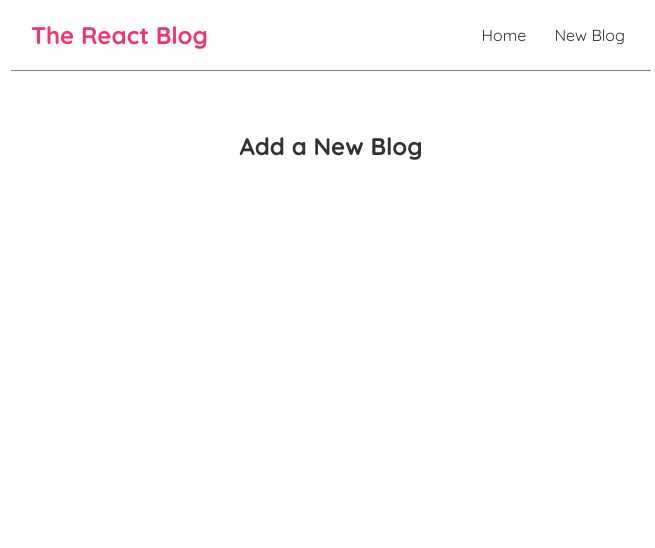
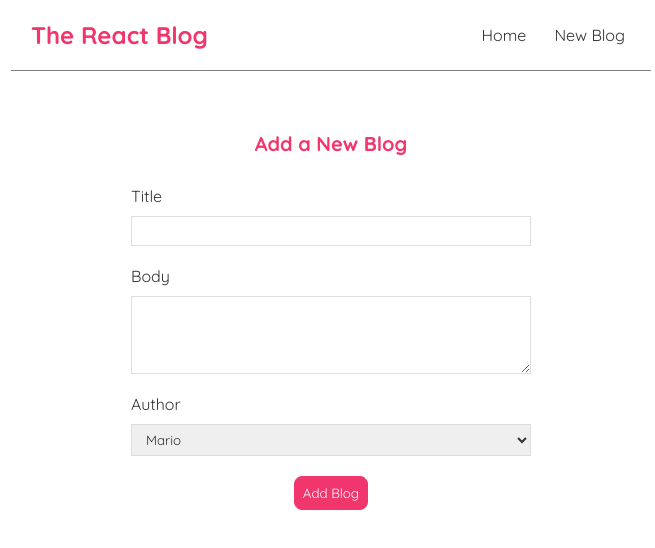
Before and after one commit to seanfriedman1994/react-blog, a React (Create React App) app: page /create in a window 1280 px wide. Shown: the top 548 px of the page, without its empty margins (309-964 px from the left). Built offline with nearby package versions, Linux system fonts and the light colour scheme.

Commit message:
blod details and create blog

```diff
--- a/data/db.json
+++ b/data/db.json
@@ -1,7 +1,34 @@
 {
   "blogs": [
-    {"title": "My new website", "body": "Lorem Ipsum", "author": "Mario", "id": 1},
-    {"title": "Welcome Party", "body": "Lorem Ipsum", "author": "Luigi", "id": 2},
-    {"title": "Web Dev", "body": "Lorem Ipsum", "author": "Yoshi", "id": 3}
+    {
+      "title": "My new website",
+      "body": "Lorem Ipsum",
+      "author": "Mario",
+      "id": "1"
+    },
+    {
+      "title": "Welcome Party",
+      "body": "Lorem Ipsum",
+      "author": "Luigi",
+      "id": "2"
+    },
+    {
+      "title": "Web Dev",
+      "body": "Lorem Ipsum",
+      "author": "Yoshi",
+      "id": "3"
+    },
+    {
+      "id": "f54a",
+      "title": "test t",
+      "body": "test body",
+      "author": "Luigi"
+    },
+    {
+      "id": "5ea7",
+      "title": "test",
+      "body": "test",
+      "author": "Yoshi"
+    }
   ]
 }
--- a/src/App.js
+++ b/src/App.js
@@ -3,6 +3,7 @@
 import Home from './Home';
 import Create from './Create';
 import { BrowserRouter as Router, Route, Switch } from 'react-router-dom/cjs/react-router-dom.min';
+import BlogDetails from './BlogDetails';
 
 function App() {
   return (
@@ -20,7 +21,9 @@
             <Route path="/create">
               <Create></Create>
             </Route>
-
+            <Route path="/blogs/:id">
+              <BlogDetails />
+            </Route>
           </Switch>
         </div>
       </div>
--- /dev/null
+++ b/src/BlogDetails.js
@@ -0,0 +1,24 @@
+import { useParams } from "react-router-dom/cjs/react-router-dom.min";
+import useFetch from "./useFetch";
+
+const BlogDetails = () => {
+  const {id} = useParams();
+
+  const {data, error, isPending} = useFetch(`http://localhost:8000/blogs/${id}`);
+
+  return (
+    <div className="blog-details">
+      { isPending && <div>Loading...</div>}
+      { error && <div>{error}</div>}
+      { data && (
+        <article>
+          <h2>{data.title}</h2>
+          <p>Written by {data.author}</p>
+          <p>{data.body}</p>
+        </article>
+      )}
+    </div>
+  );
+}
+
+export default BlogDetails;
--- a/src/BlogList.js
+++ b/src/BlogList.js
@@ -1,3 +1,5 @@
+import { Link } from "react-router-dom/cjs/react-router-dom.min";
+
 const BlogList = ({blogs, title}) => {
   // const blogs = props.blogs;
   // const title = props.title;
@@ -8,8 +10,10 @@
     <h2>{title}</h2>
     {blogs.map((blog) => (
         <div className="blog-preview" key={blog.id}>
-          <h2>{blog.title}</h2>
-          <p>Written by {blog.author}</p>
+          <Link to={`blogs/${blog.id}`}>
+            <h2>{blog.title}</h2>
+            <p>Written by {blog.author}</p>
+          </Link>
         </div>
       ))}
   </div> );
--- a/src/Create.js
+++ b/src/Create.js
@@ -1,7 +1,56 @@
+import { useState } from "react";
+
 const Create = () => {
+    const [title, setTitle] = useState('');
+    const [body, setBody] = useState('');
+    const [author, setAuthor] = useState('Mario');
+    const [isPending, setIsPending] = useState(false);
+
+    const handleSubmit = (e) => {
+        e.preventDefault();
+        const blog = {
+            title, body, author
+        };
+
+        setIsPending(true);
+
+        fetch('http://localhost:8000/blogs', {
+            method: 'POST',
+            headers: {'Content-Type': "application/json"},
+            body: JSON.stringify(blog)
+        }).then(() => {
+            setIsPending(false);
+            console.log("New Blog Added");
+        });
+    }
+
     return (
     <div className="create">
         <h2>Add a New Blog</h2>
+        <form onSubmit={handleSubmit}>
+            <label>Title</label>
+            <input
+                type="text"
+                required
+                value={title}
+                onChange={(e) => setTitle(e.target.value)}
+             />
+            <label>Body</label>
+            <textarea
+                required
+                rows={4}
+                value={body}
+                onChange={(e) => setBody(e.target.value)}
+             ></textarea>
+             <label>Author</label>
+            <select name="author" id="author" value={author} onChange={(e) => setAuthor(e.target.value)}>
+                <option value="Mario">Mario</option>
+                <option value="Luigi">Luigi</option>
+                <option value="Yoshi">Yoshi</option>
+            </select>
+            { !isPending && <button>Add Blog</button> }
+            { isPending && <button disabled>Adding Blog...</button> }
+        </form>
     </div>
     );
 }
--- a/src/index.css
+++ b/src/index.css
@@ -46,8 +46,60 @@
   cursor: pointer;
 }
 
-.blog-preview h2 {
+.blog-preview h2, .blog-details h2 {
   font-size: 20px;
   color: #f1356d;
   margin-bottom: 8px;
 }
+
+.blog-preview a {
+  text-decoration: none;
+}
+
+.blog-details button {
+  background: #f1356d;
+  color: #fff;
+  border: none;
+  padding: 8px;
+  border-radius: 8px;
+  cursor: pointer;
+}
+
+.blog-details div{
+  margin: 20px 0;
+}
+
+.create {
+  max-width: 400px;
+  margin: 0 auto;
+  text-align: center;
+}
+
+.create label {
+  text-align: left;
+  display: block;
+}
+
+.create h2 {
+  font-size: 20px;
+  color: #f1356d;
+  margin-bottom: 30px;
+}
+
+.create input, .create textarea, .create select {
+  width: 100%;
+  padding: 6px 10px;
+  margin: 10px 0 20px 0;
+  border: 1px solid #ddd;
+  box-sizing: border-box;
+  display: block;
+}
+
+.create button {
+  background: #f1356d;
+  color: #fff;
+  border: 1px solid #f1356d;
+  padding: 8px;
+  border-radius: 8px;
+  cursor: pointer;
+}
--- a/src/useFetch.js
+++ b/src/useFetch.js
@@ -7,8 +7,10 @@
   const [error, setError] = useState(null);
 
   useEffect(() => {
+    const abortCont = new AbortController();
+
     setTimeout(() => {
-      fetch(url)
+      fetch(url, { signal: abortCont.signal})
       .then(res => {
         if(!res.ok){
           throw Error('Error, could not fetch data.');
@@ -21,10 +23,15 @@
         setError(null);
       })
       .catch(err => {
-        setError(err.message);
-        setIsPending(false);
+        if(err.name !== "AbortError"){
+          setError(err.message);
+          setIsPending(false);
+        }
+
       });
-    }, 1000);
+    }, 100);
+
+    return () => abortCont.abort();
   }, [url]);
 
   return {data, isPending, error};
```
